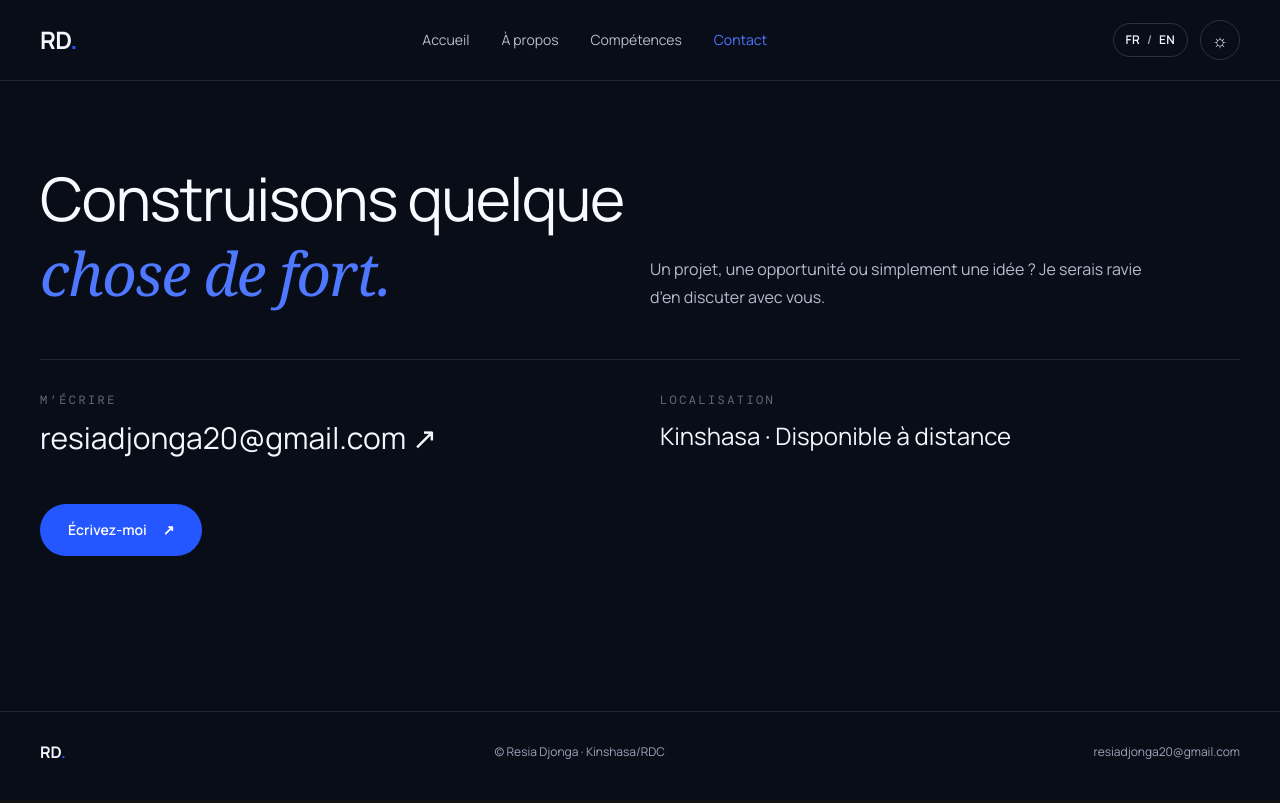
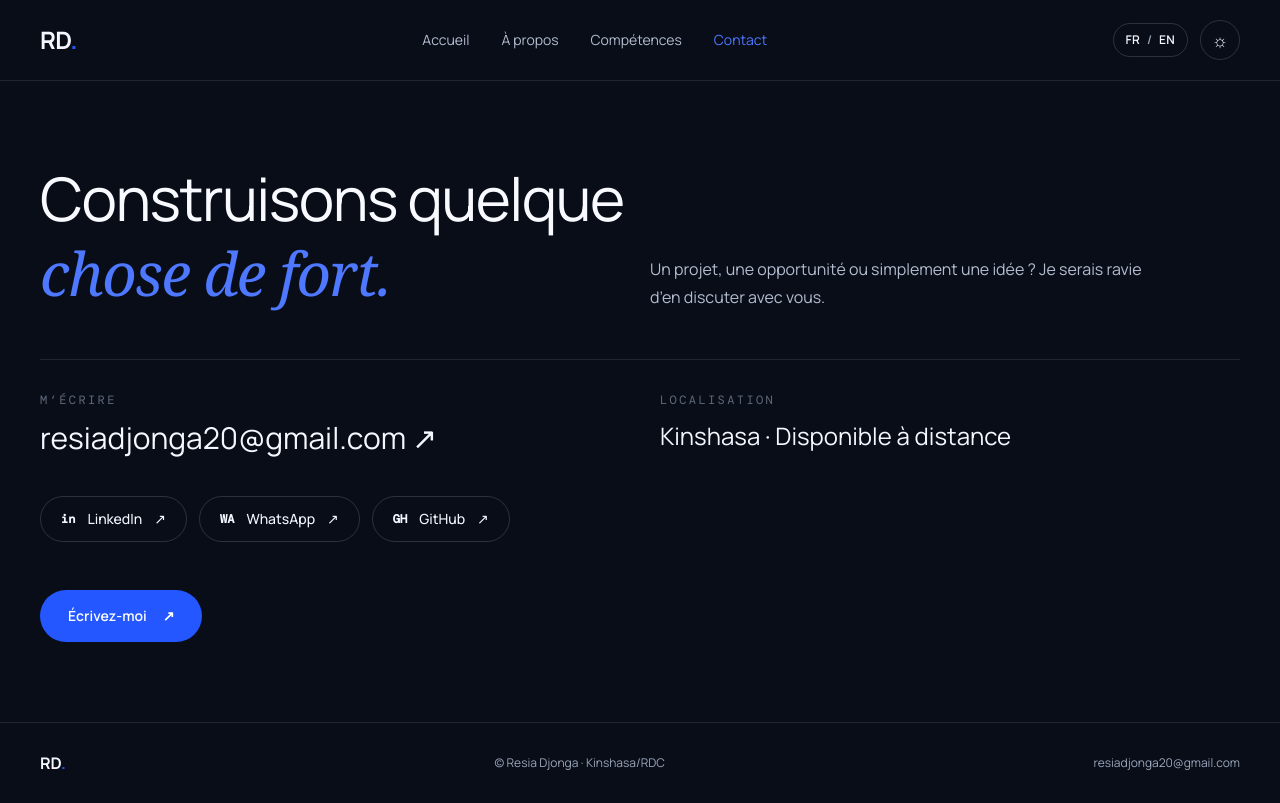
Before and after one commit to Resiadjonga/portfolio-website, a React (Vite) app: page /contact in a window 1280 px wide. Built offline with nearby package versions, Linux system fonts and the light colour scheme; a web font is replaced by a local one.

Commit message:
feat: mise à jour de la page contact

```diff
--- a/src/pages/Contact.jsx
+++ b/src/pages/Contact.jsx
@@ -1,6 +1,11 @@
 import SectionTitle from '../components/SectionTitle'
 
 const gmailComposeUrl = 'https://mail.google.com/mail/?view=cm&fs=1&to=resiadjonga20%40gmail.com'
+const socialLinks = [
+  { label: 'LinkedIn', url: 'https://cd.linkedin.com/in/resia-djonga-6268a1304', mark: 'in' },
+  { label: 'WhatsApp', url: (isEnglish) => `https://wa.me/243813252752?text=${encodeURIComponent(isEnglish ? 'Hello Resia!' : 'Bonjour Resia !')}`, mark: 'WA' },
+  { label: 'GitHub', url: 'https://github.com/resiadjonga', mark: 'GH' },
+]
 
 export default function Contact({ language }) {
   const en = language === 'en'
@@ -11,6 +16,9 @@ export default function Contact({ language }) {
         <div><p className="font-mono text-xs uppercase tracking-[.2em] text-stone-500">{en ? 'Email me' : 'M’écrire'}</p><a className="mt-3 inline-block font-display text-2xl transition hover:text-orange-600 sm:text-3xl" href={gmailComposeUrl} target="_blank" rel="noreferrer">resiadjonga20@gmail.com ↗</a></div>
         <div><p className="font-mono text-xs uppercase tracking-[.2em] text-stone-500">{en ? 'Location' : 'Localisation'}</p><p className="mt-3 font-display text-2xl">{en ? 'Kinshasa · Available remotely' : 'Kinshasa · Disponible à distance'}</p></div>
       </div>
+      <div className="mt-10 flex flex-wrap gap-3" aria-label={en ? 'Social profiles' : 'Profils sociaux'}>
+        {socialLinks.map(({ label, url, mark }) => <a key={label} href={typeof url === 'function' ? url(en) : url} target="_blank" rel="noreferrer" className="inline-flex items-center gap-3 rounded-full border border-stone-300 px-5 py-3 text-sm font-medium transition hover:border-orange-600 hover:text-orange-600 dark:border-white/15 dark:hover:border-orange-400 dark:hover:text-orange-400"><span aria-hidden="true" className="font-mono text-xs font-semibold">{mark}</span>{label}<span aria-hidden="true">↗</span></a>)}
+      </div>
       <a className="mt-12 inline-flex rounded-full bg-orange-600 px-7 py-4 text-sm font-semibold text-white transition hover:bg-orange-700" href={gmailComposeUrl} target="_blank" rel="noreferrer">{en ? 'Send me a message' : 'Écrivez-moi'} <span className="ml-4">↗</span></a>
     </div>
   )
```
